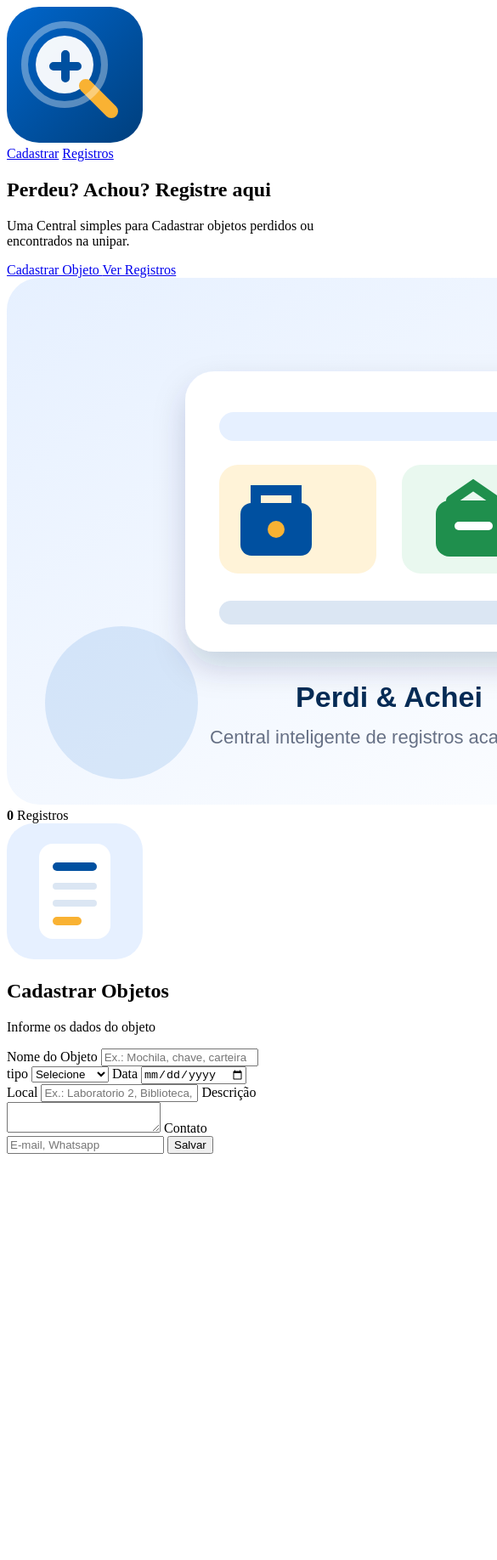
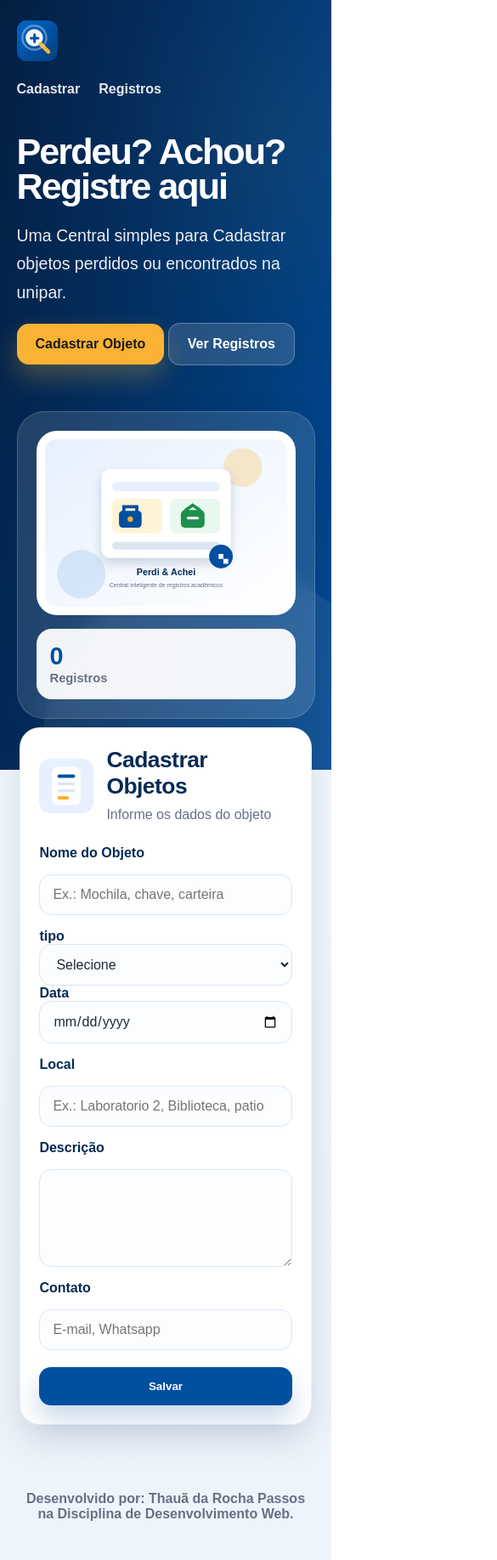
Before and after one commit to ThauaP/Perdi-achei, a plain HTML site: page index.html in a window 390 px wide. Shown: the top 1836 px of the page at 85% size, 585 px wide, since content can reach past the window. Before the commit the page ends 1366 px from the top, so only its background shows below. Drawn offline with Linux system fonts and the light colour scheme.

Commit message:
Add files via upload

```diff
--- a/index.html
+++ b/index.html
@@ -94,7 +94,9 @@
             </article>
         </section>
     </main>
-
+<footer>
+    Desenvolvido por: Thauã da Rocha Passos na Disciplina de Desenvolvimento Web.
+</footer>
 
 </body>
 
--- a/style.css
+++ b/style.css
@@ -0,0 +1,577 @@
+/**
+ * style.css — Folha de estilos do sistema Perdi & Achei
+ *
+ * Organização:
+ * 1. Variáveis CSS (cores, sombras, bordas)
+ * 2. Reset e configurações globais
+ * 3. Cabeçalho hero (fundo escuro com gradiente)
+ * 4. Navegação
+ * 5. Conteúdo principal: grid, cards, formulário
+ * 6. Lista de registros e filtros
+ * 7. Seção de fluxo de dados
+ * 8. Rodapé
+ * 9. Media queries (responsividade para telas menores)
+ */
+
+/* ─── 1. VARIÁVEIS CSS ────────────────────────────────────────────────────────
+   Variáveis (custom properties) permitem definir valores reutilizáveis.
+   São declaradas em :root (escopo global) e acessadas via var(--nome).
+   Isso centraliza cores e facilita a manutenção do design. */
+:root {
+  --azul: #0050a0;          /* Cor principal da marca */
+  --azul-2: #0066cc;        /* Variação mais clara do azul */
+  --azul-escuro: #052b55;   /* Azul escuro para textos e títulos */
+  --azul-claro: #e6f0ff;    /* Azul muito claro para fundos suaves */
+  --verde: #1f8f4d;         /* Cor dos itens "encontrado" */
+  --vermelho: #c0392b;      /* Cor dos itens "perdido" */
+  --amarelo: #f9b233;       /* Cor de destaque (botão principal) */
+  --texto: #1f2937;         /* Cor padrão para texto corrido */
+  --cinza: #667085;         /* Cinza para textos secundários e legendas */
+  --linha: #dbe6f3;         /* Cor das bordas e separadores */
+  --fundo: #f4f7fb;         /* Cor de fundo da página */
+  --branco: #ffffff;
+  --sombra: 0 18px 45px rgba(11, 39, 75, 0.14); /* Sombra padrão dos cards */
+  --raio: 24px;             /* Raio de borda padrão para cantos arredondados */
+}
+
+/* ─── 2. RESET E CONFIGURAÇÕES GLOBAIS ───────────────────────────────────────
+   box-sizing: border-box faz com que padding e border sejam incluídos
+   no tamanho declarado do elemento (evita surpresas no layout). */
+* {
+  box-sizing: border-box;
+}
+
+/* Ativa a rolagem suave ao clicar em links de âncora (href="#secao"). */
+html {
+  scroll-behavior: smooth;
+}
+
+body {
+  margin: 0;
+  font-family: Arial, Helvetica, sans-serif;
+  /* Fundo com dois gradientes sobrepostos: um radial no canto superior esquerdo
+     e um linear vertical de azul muito claro para um tom ainda mais suave. */
+  background:
+    radial-gradient(circle at top left, rgba(0, 80, 160, 0.16), transparent 32%),
+    linear-gradient(180deg, #f8fbff 0%, #eef4fb 100%);
+  color: var(--texto);
+}
+
+/* Impede que imagens ultrapassem a largura do contêiner pai. */
+img {
+  max-width: 100%;
+  display: block;
+}
+
+/* ─── 3. SEÇÃO HERO ──────────────────────────────────────────────────────────
+   O hero é a área de destaque no topo da página, com fundo escuro e gradiente.
+   Usa múltiplos gradientes sobrepostos para criar profundidade visual. */
+.hero {
+  min-height: 560px;
+  padding: 28px 6vw 86px; /* 6vw = 6% da largura da janela (padding responsivo) */
+  color: white;
+  background:
+    linear-gradient(100deg, rgba(4, 30, 64, 0.96), rgba(0, 80, 160, 0.82)),
+    radial-gradient(circle at 82% 18%, rgba(249, 178, 51, 0.35), transparent 28%),
+    var(--azul-escuro);
+  overflow: hidden;  /* Oculta o pseudo-elemento ::after que transborda */
+  position: relative; /* Necessário para posicionar o ::after dentro do hero */
+}
+
+/* Pseudo-elemento decorativo: cria um círculo semi-transparente no canto inferior direito.
+   É puramente visual e não interfere no conteúdo. */
+.hero::after {
+  content: "";
+  position: absolute;
+  inset: auto -80px -180px auto; /* Posiciona no canto inferior direito */
+  width: 420px;
+  height: 420px;
+  background: rgba(255, 255, 255, 0.08);
+  border-radius: 50%; /* Torna o elemento circular */
+}
+
+/* ─── 4. NAVEGAÇÃO ───────────────────────────────────────────────────────────
+   A nav usa flexbox para alinhar logo e links lado a lado. */
+.nav {
+  max-width: 1180px;   /* Limita a largura para não esticar demais em telas grandes */
+  margin: 0 auto 68px; /* Centraliza e adiciona espaço abaixo */
+  display: flex;
+  align-items: center;
+  justify-content: space-between; /* Logo à esquerda, links à direita */
+  gap: 24px;
+  position: relative;
+  z-index: 2; /* Garante que a nav fique acima do pseudo-elemento ::after */
+}
+
+.marca {
+  display: flex;
+  align-items: center;
+  gap: 12px;
+  color: white;
+  text-decoration: none;
+  font-weight: 900;
+  font-size: 1.2rem;
+}
+
+.marca-img {
+  width: 48px;
+  height: 48px;
+}
+
+.nav-links {
+  display: flex;
+  gap: 22px;
+  flex-wrap: wrap; /* Quebra em linhas se não houver espaço suficiente */
+}
+
+.nav-links a {
+  color: rgba(255, 255, 255, 0.9);
+  text-decoration: none;
+  font-weight: 800;
+}
+
+/* Efeito hover: aumenta a opacidade do link ao passar o mouse. */
+.nav-links a:hover {
+  color: white;
+}
+
+/* ─── CONTEÚDO DO HERO ────────────────────────────────────────────────────────
+   Grid de duas colunas: texto à esquerda (maior) e card à direita (menor). */
+.hero-conteudo {
+  max-width: 1180px;
+  margin: 0 auto;
+  display: grid;
+  grid-template-columns: 1.08fr 0.92fr; /* fr = fração do espaço disponível */
+  gap: 54px;
+  align-items: center;
+  position: relative;
+  z-index: 2;
+}
+
+/* Badge: pílula de destaque para informações curtas (tecnologias usadas). */
+.badge {
+  display: inline-flex;
+  padding: 9px 14px;
+  border-radius: 999px; /* Valor alto garante bordas completamente arredondadas (pílula) */
+  background: rgba(255, 255, 255, 0.14);
+  border: 1px solid rgba(255, 255, 255, 0.24);
+  font-weight: 800;
+  margin-bottom: 18px;
+}
+
+/* clamp(mín, preferido, máx): tamanho de fonte fluido que se adapta à largura da tela. */
+h1 {
+  font-size: clamp(2.7rem, 6vw, 5rem);
+  line-height: 0.94;
+  margin: 0 0 22px;
+  letter-spacing: -2px;
+}
+
+.hero p {
+  font-size: 1.22rem;
+  line-height: 1.7;
+  color: rgba(255, 255, 255, 0.92);
+  max-width: 670px;
+}
+
+.acoes {
+  display: flex;
+  gap: 14px;
+  flex-wrap: wrap;
+  margin-top: 28px;
+}
+
+/* ─── 5. BOTÕES ──────────────────────────────────────────────────────────────
+   Estilos base compartilhados por botões e filtros, seguidos de variações. */
+.btn,
+.btn-atualizar,
+.filtro {
+  border: 0;
+  cursor: pointer;
+  font-family: inherit; /* Herda a fonte do body em vez de usar a padrão do navegador */
+}
+
+.btn {
+  border-radius: 14px;
+  padding: 15px 22px;
+  font-weight: 900;
+  text-decoration: none;
+  display: inline-flex;
+  justify-content: center;
+  align-items: center;
+  /* transition: suaviza as mudanças de transform e box-shadow ao passar o mouse */
+  transition: transform 0.2s ease, box-shadow 0.2s ease;
+}
+
+/* Efeito hover: eleva levemente o botão para simular profundidade. */
+.btn:hover {
+  transform: translateY(-2px);
+}
+
+/* Botão principal com fundo amarelo (chama a atenção). */
+.btn-principal {
+  background: var(--amarelo);
+  color: #1b1b1b;
+  box-shadow: 0 14px 30px rgba(249, 178, 51, 0.28);
+}
+
+/* Botão secundário com fundo semitransparente (sobre o hero escuro). */
+.btn-secundario {
+  background: rgba(255, 255, 255, 0.14);
+  color: white;
+  border: 1px solid rgba(255, 255, 255, 0.28);
+}
+
+/* Card lateral do hero com efeito de vidro fosco (glassmorphism).
+   backdrop-filter: blur() cria o desfoque do fundo atrás do card. */
+.hero-card {
+  background: rgba(255, 255, 255, 0.12);
+  border: 1px solid rgba(255, 255, 255, 0.18);
+  border-radius: 32px;
+  padding: 22px;
+  box-shadow: var(--sombra);
+  backdrop-filter: blur(12px);
+}
+
+.hero-card > img {
+  border-radius: 24px;
+  background: #ffffff;
+  padding: 10px;
+}
+
+/* Grid de duas colunas para exibir as métricas do sistema. */
+.hero-metricas {
+  display: grid;
+  grid-template-columns: 1fr 1fr;
+  gap: 14px;
+  margin-top: 16px;
+}
+
+.hero-metricas div {
+  background: rgba(255, 255, 255, 0.94);
+  color: var(--texto);
+  border-radius: 18px;
+  padding: 16px;
+}
+
+.hero-metricas strong {
+  display: block;
+  font-size: 1.8rem;
+  color: var(--azul);
+}
+
+.hero-metricas span {
+  font-size: 0.92rem;
+  color: var(--cinza);
+  font-weight: 800;
+}
+
+/* ─── ÁREA PRINCIPAL (.container) ────────────────────────────────────────────
+   margin-top negativo (-50px) faz os cards "subirem" sobre o hero,
+   criando uma transição visual entre as seções. */
+.container {
+  max-width: 1180px;
+  margin: -50px auto 70px;
+  padding: 0 6vw;
+  position: relative;
+  z-index: 3; /* Acima do hero para aparecer na frente */
+}
+
+/* Grid de duas colunas: formulário (esquerda, menor) e lista (direita, maior). */
+.grid-principal {
+  display: grid;
+  grid-template-columns: 0.9fr 1.1fr;
+  gap: 28px;
+  align-items: start; /* Alinha os cards pelo topo (não pela altura) */
+}
+
+/* Estilo base dos cards brancos com sombra. */
+.card {
+  background: var(--branco);
+  border-radius: var(--raio);
+  box-shadow: var(--sombra);
+  padding: 28px;
+  border: 1px solid rgba(0, 80, 160, 0.08);
+}
+
+.card-cabecalho {
+  display: flex;
+  gap: 15px;
+  align-items: center;
+  margin-bottom: 24px;
+}
+
+.card-cabecalho img {
+  width: 64px;
+  height: 64px;
+}
+
+.card h2 {
+  margin: 0 0 6px;
+  color: var(--azul-escuro);
+  font-size: 1.65rem;
+  letter-spacing: -0.5px;
+}
+
+.card p {
+  margin: 0;
+  color: var(--cinza);
+  line-height: 1.55;
+}
+
+/* ─── FORMULÁRIO ─────────────────────────────────────────────────────────────
+   display: grid com gap cria espaçamento uniforme entre os campos. */
+form {
+  display: grid;
+  gap: 16px;
+}
+
+/* label em grid: exibe o texto acima do campo de entrada. */
+label {
+  display: grid;
+  gap: 7px;
+  font-weight: 900;
+  color: var(--azul-escuro);
+}
+
+/* Estilo compartilhado para todos os campos de entrada. */
+input,
+select,
+textarea {
+  width: 100%;
+  padding: 14px 15px;
+  border-radius: 14px;
+  border: 1px solid var(--linha);
+  background: #fbfdff;
+  font: inherit; /* Herda fonte do label (evita a fonte padrão do navegador para inputs) */
+  color: var(--texto);
+  outline: none; /* Remove o contorno padrão do navegador (substituído pelo box-shadow abaixo) */
+  transition: border 0.2s ease, box-shadow 0.2s ease;
+}
+
+/* Quando o campo está em foco (usuário digitando): destaque azul com halo suave. */
+input:focus,
+select:focus,
+textarea:focus {
+  border-color: var(--azul);
+  box-shadow: 0 0 0 4px rgba(0, 80, 160, 0.12);
+}
+
+/* Permite redimensionar o textarea apenas verticalmente. */
+textarea {
+  min-height: 115px;
+  resize: vertical;
+}
+
+/* Layout de duas colunas para os campos Tipo e Data ficarem lado a lado. */
+.duas-colunas {
+  display: grid;
+  grid-template-columns: 1fr 1fr;
+  gap: 14px;
+}
+
+/* Botão de submit do formulário: ocupa a largura total. */
+.btn-form {
+  width: 100%;
+  background: var(--azul);
+  color: white;
+  margin-top: 4px;
+  box-shadow: 0 16px 30px rgba(0, 80, 160, 0.22);
+}
+
+/* ─── MENSAGEM DE FEEDBACK ───────────────────────────────────────────────────
+   Por padrão está oculta (display: none).
+   O JavaScript adiciona as classes "sucesso" ou "erro" para exibi-la. */
+.mensagem {
+  margin-top: 16px;
+  padding: 13px 15px;
+  border-radius: 14px;
+  font-weight: 900;
+  display: none;
+}
+
+.mensagem.sucesso {
+  display: block;
+  background: #e9f8ef;
+  color: #17643a;
+}
+
+.mensagem.erro {
+  display: block;
+  background: #fff0ee;
+  color: #a53024;
+}
+
+/* ─── BARRA DE AÇÕES (filtros + atualizar) ───────────────────────────────────
+   Flexbox com space-between posiciona os filtros à esquerda e o botão à direita. */
+.barra-acoes {
+  display: flex;
+  justify-content: space-between;
+  gap: 14px;
+  align-items: center;
+  flex-wrap: wrap;
+  margin-bottom: 20px;
+}
+
+.filtros {
+  display: flex;
+  gap: 10px;
+  flex-wrap: wrap;
+}
+
+/* Estilo base dos botões de filtro e de atualização. */
+.filtro,
+.btn-atualizar {
+  border: 1px solid var(--linha);
+  background: white;
+  color: var(--azul-escuro);
+  padding: 10px 14px;
+  border-radius: 999px; /* Forma de pílula */
+  font-weight: 900;
+}
+
+/* Filtro ativo: fundo azul para indicar qual está selecionado. */
+.filtro.ativo {
+  background: var(--azul);
+  color: white;
+  border-color: var(--azul);
+}
+
+.btn-atualizar {
+  background: var(--azul-claro);
+}
+
+/* ─── LISTA DE REGISTROS ─────────────────────────────────────────────────────
+   Cada item da lista é gerado dinamicamente pelo JavaScript. */
+.lista {
+  display: grid;
+  gap: 16px;
+}
+
+/* Cada registro exibido como um card com ícone à esquerda e dados à direita. */
+.item {
+  display: grid;
+  grid-template-columns: 86px 1fr; /* Coluna fixa para o ícone + coluna flexível para o texto */
+  gap: 16px;
+  padding: 16px;
+  border-radius: 20px;
+  background: #f8fbff;
+  border: 1px solid #e3ebf5;
+}
+
+/* Quadrado com ícone emoji centralizado usando grid place-items. */
+.item-img {
+  height: 86px;
+  border-radius: 18px;
+  background: var(--azul-claro);
+  display: grid;
+  place-items: center; /* Centraliza vertical e horizontalmente */
+  font-size: 2.25rem;
+}
+
+.item h3 {
+  margin: 0 0 8px;
+  font-size: 1.22rem;
+  color: var(--azul-escuro);
+}
+
+.item p {
+  margin: 5px 0;
+  color: var(--cinza);
+}
+
+/* ─── TAG DE TIPO (perdido / encontrado) ─────────────────────────────────────
+   Pílula colorida que indica visualmente o status do item. */
+.tag {
+  display: inline-flex;
+  width: fit-content;
+  padding: 5px 10px;
+  border-radius: 999px;
+  font-size: 0.78rem;
+  font-weight: 900;
+  letter-spacing: 0.5px;
+  margin-bottom: 7px;
+}
+
+/* Tags coloridas de acordo com o tipo: vermelho para perdido, verde para encontrado. */
+.tag.perdido {
+  background: #ffe8e5;
+  color: var(--vermelho);
+}
+
+.tag.encontrado {
+  background: #e9f8ef;
+  color: var(--verde);
+}
+
+/* ─── SEÇÃO FLUXO DE DADOS ───────────────────────────────────────────────────
+   Grid de duas colunas: texto à esquerda e imagem explicativa à direita. */
+.fluxo {
+  margin-top: 28px;
+  display: grid;
+  grid-template-columns: 0.85fr 1.15fr;
+  gap: 24px;
+  align-items: center;
+}
+
+.fluxo img {
+  width: 100%;
+  border-radius: 22px;
+  background: #f8fbff;
+  border: 1px solid #e3ebf5;
+}
+
+/* ─── RODAPÉ ─────────────────────────────────────────────────────────────────*/
+footer {
+  text-align: center;
+  color: var(--cinza);
+  padding: 8px 6vw 45px;
+  font-weight: 800;
+}
+
+/* ─── 9. RESPONSIVIDADE ──────────────────────────────────────────────────────
+   @media queries aplicam estilos apenas quando a tela atinge certas dimensões.
+   Aqui usamos "max-width" para adaptar o layout em telas menores (mobile-first invertido). */
+
+/* Telas médias (tablets e celulares grandes): uma coluna em vez de duas. */
+@media (max-width: 940px) {
+  /* Empilha as colunas do hero, do grid principal e do fluxo verticalmente. */
+  .hero-conteudo,
+  .grid-principal,
+  .fluxo {
+    grid-template-columns: 1fr;
+  }
+
+  /* Nav em coluna: logo em cima, links abaixo. */
+  .nav {
+    align-items: flex-start;
+    flex-direction: column;
+    margin-bottom: 44px;
+  }
+}
+
+/* Telas pequenas (celulares): ajustes finos para conforto de leitura. */
+@media (max-width: 620px) {
+  .hero {
+    padding: 24px 5vw 60px;
+  }
+
+  /* Campos Tipo+Data e métricas do hero ficam empilhados em tela pequena. */
+  .duas-colunas,
+  .hero-metricas {
+    grid-template-columns: 1fr;
+  }
+
+  /* Itens da lista ficam com layout de coluna única (ícone acima, texto abaixo). */
+  .item {
+    grid-template-columns: 1fr;
+  }
+
+  .item-img {
+    height: 76px;
+  }
+
+  .card {
+    padding: 22px;
+  }
+}
```
